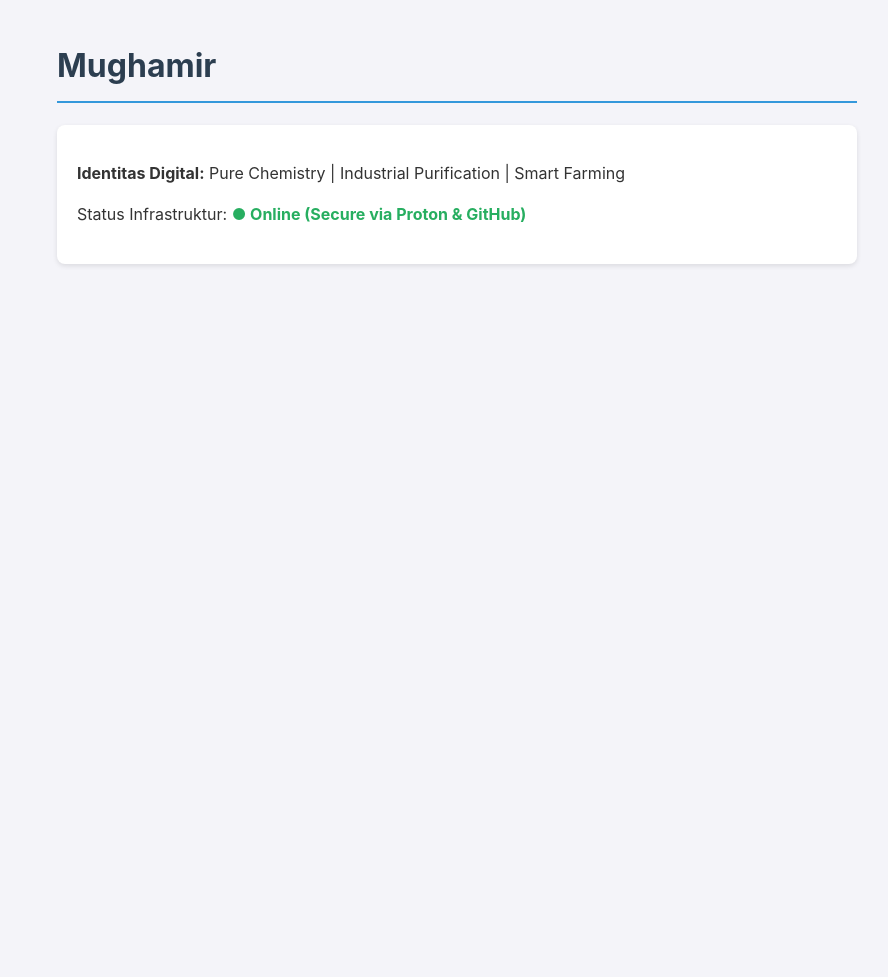
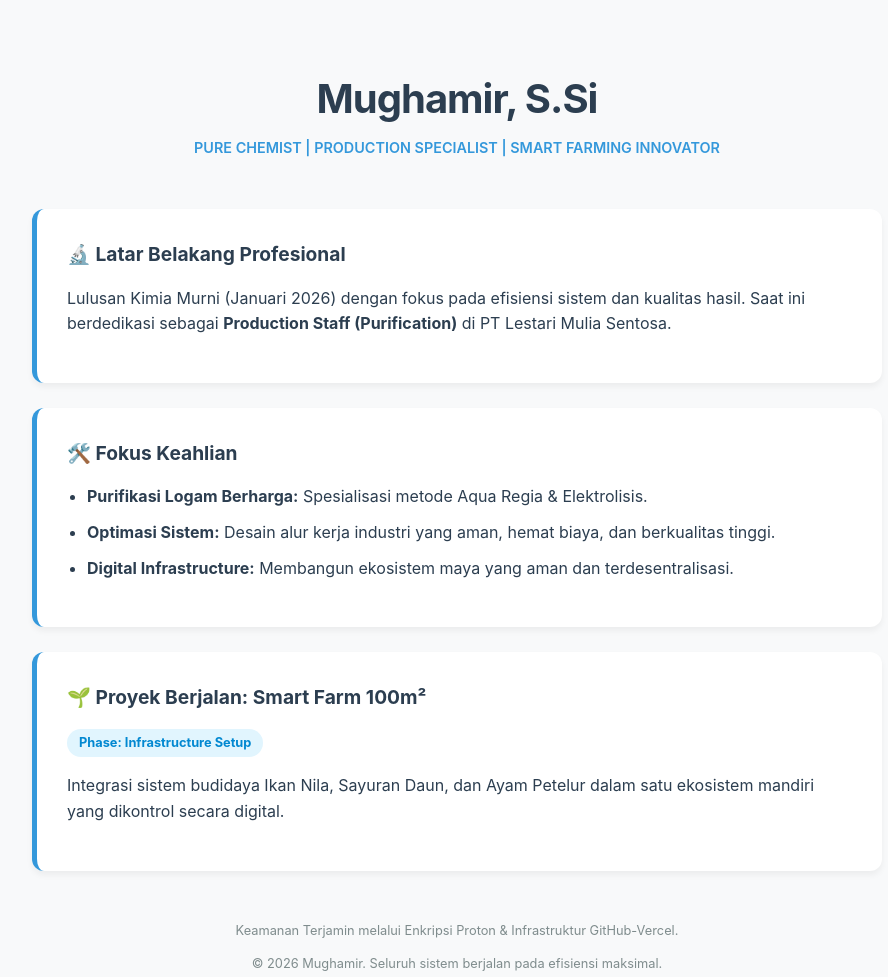
Before and after one commit to mughamir/biography, a plain HTML site: page index.html in a window 1280 px wide. Shown: the whole page, without its empty margins (183-1071 px from the left). Before the commit the page ends 800 px from the top, so only its background shows below. Drawn offline with Linux system fonts and the light colour scheme.

Commit message:
Update index.html

```diff
--- a/index.html
+++ b/index.html
@@ -3,19 +3,55 @@
 <head>
     <meta charset="UTF-8">
     <meta name="viewport" content="width=device-width, initial-scale=1.0">
-    <title>Mughamir | Digital Presence</title>
+    <title>Mughamir, S.Si | Digital Home</title>
     <style>
-        body { font-family: -apple-system, BlinkMacSystemFont, "Segoe UI", Roboto, sans-serif; line-height: 1.6; color: #333; max-width: 800px; margin: 40px auto; padding: 0 20px; background: #f4f4f9; }
-        h1 { color: #2c3e50; border-bottom: 2px solid #3498db; padding-bottom: 10px; }
-        .card { background: #fff; padding: 20px; border-radius: 8px; box-shadow: 0 2px 5px rgba(0,0,0,0.1); margin-top: 20px; }
-        .status { color: #27ae60; font-weight: bold; }
+        :root { --primary: #2c3e50; --accent: #3498db; --bg: #f8f9fa; }
+        body { font-family: 'Inter', system-ui, sans-serif; line-height: 1.6; color: var(--primary); background: var(--bg); margin: 0; padding: 0; }
+        .container { max-width: 850px; margin: 0 auto; padding: 40px 20px; }
+        header { text-align: center; margin-bottom: 50px; }
+        h1 { margin-bottom: 5px; font-size: 2.5rem; letter-spacing: -1px; }
+        .tagline { color: var(--accent); font-weight: 600; text-transform: uppercase; font-size: 0.9rem; }
+        .section { background: white; padding: 30px; border-radius: 12px; box-shadow: 0 4px 6px rgba(0,0,0,0.05); margin-bottom: 25px; border-left: 5px solid var(--accent); }
+        h2 { margin-top: 0; font-size: 1.2rem; display: flex; align-items: center; gap: 10px; }
+        ul { padding-left: 20px; }
+        li { margin-bottom: 10px; }
+        .status-badge { display: inline-block; padding: 4px 12px; background: #e1f5fe; color: #0288d1; border-radius: 20px; font-size: 0.8rem; font-weight: bold; }
+        footer { text-align: center; font-size: 0.8rem; color: #7f8c8d; margin-top: 50px; }
     </style>
 </head>
 <body>
-    <h1>Mughamir</h1>
-    <div class="card">
-        <p><strong>Identitas Digital:</strong> Pure Chemistry | Industrial Purification | Smart Farming</p>
-        <p>Status Infrastruktur: <span class="status">● Online (Secure via Proton & GitHub)</span></p>
+
+<div class="container">
+    <header>
+        <h1>Mughamir, S.Si</h1>
+        <div class="tagline">Pure Chemist | Production Specialist | Smart Farming Innovator</div>
+    </header>
+
+    <div class="section">
+        <h2>🔬 Latar Belakang Profesional</h2>
+        <p>Lulusan Kimia Murni (Januari 2026) dengan fokus pada efisiensi sistem dan kualitas hasil. Saat ini berdedikasi sebagai <strong>Production Staff (Purification)</strong> di PT Lestari Mulia Sentosa.</p>
     </div>
+
+    <div class="section">
+        <h2>🛠️ Fokus Keahlian</h2>
+        <ul>
+            <li><strong>Purifikasi Logam Berharga:</strong> Spesialisasi metode Aqua Regia & Elektrolisis.</li>
+            <li><strong>Optimasi Sistem:</strong> Desain alur kerja industri yang aman, hemat biaya, dan berkualitas tinggi.</li>
+            <li><strong>Digital Infrastructure:</strong> Membangun ekosistem maya yang aman dan terdesentralisasi.</li>
+        </ul>
+    </div>
+
+    <div class="section">
+        <h2>🌱 Proyek Berjalan: Smart Farm 100m²</h2>
+        <div class="status-badge">Phase: Infrastructure Setup</div>
+        <p>Integrasi sistem budidaya Ikan Nila, Sayuran Daun, dan Ayam Petelur dalam satu ekosistem mandiri yang dikontrol secara digital.</p>
+    </div>
+
+    <footer>
+        <p>Keamanan Terjamin melalui Enkripsi Proton & Infrastruktur GitHub-Vercel.</p>
+        <p>&copy; 2026 Mughamir. Seluruh sistem berjalan pada efisiensi maksimal.</p>
+    </footer>
+</div>
+
 </body>
 </html>
```
